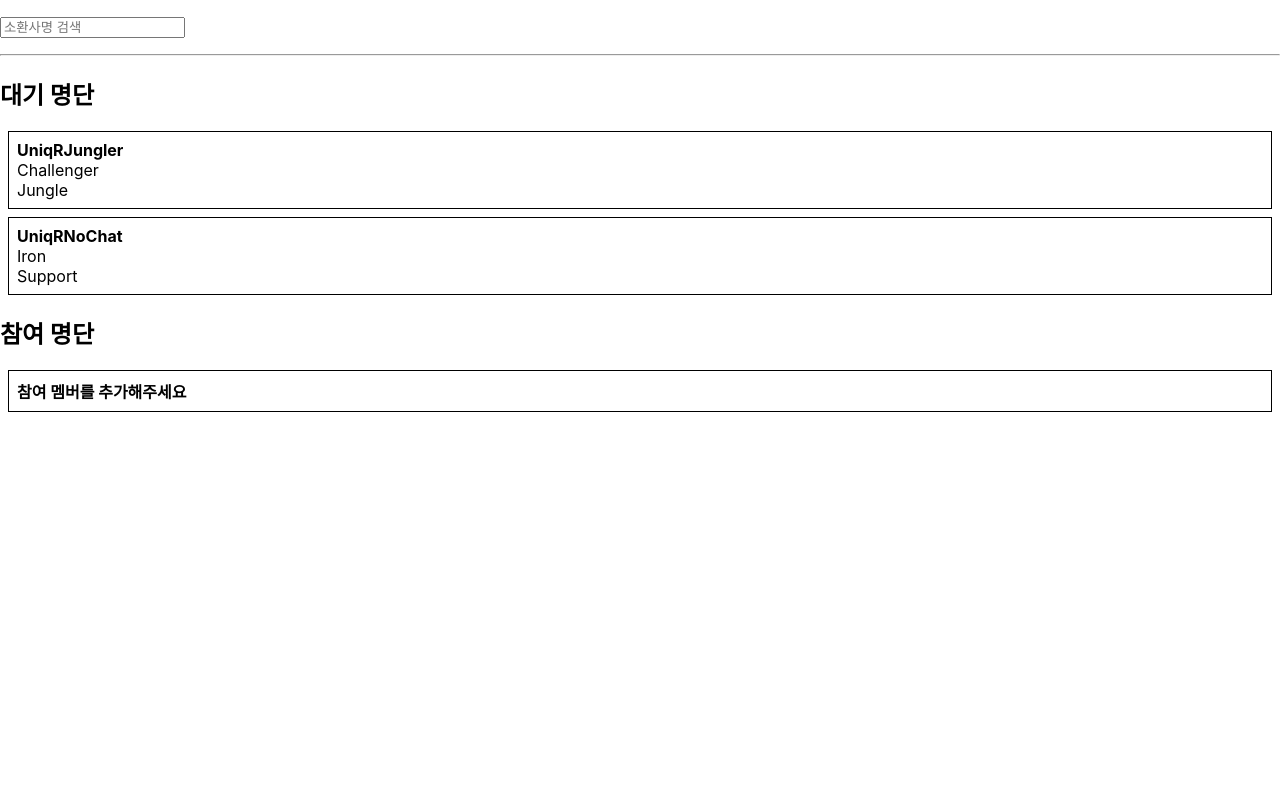
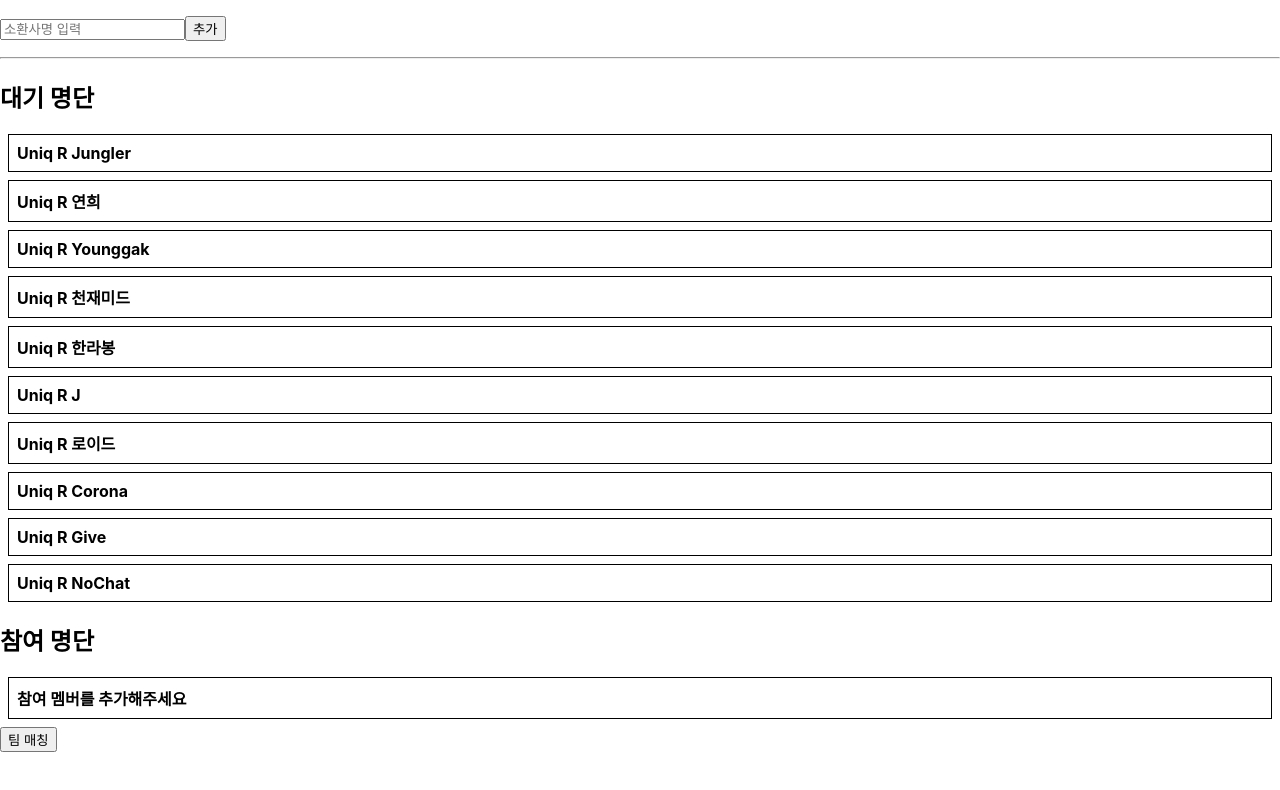
Before and after one commit to DeerOx2994/deerox_lab, a React (Create React App) app: page / in a window 1280 px wide. Shown: the top 790 px of the page. Built offline with nearby package versions, Linux system fonts and the light colour scheme.

Commit message:
DTO와 static data 분리

```diff
--- a/src/App.js
+++ b/src/App.js
@@ -1,28 +1,15 @@
 import React, {Component} from 'react';
 import MemberList from './lol_uniq/view/MemberList';
+import DefaultMember from './lol_uniq/data/DefaultMember';
 
 class App extends Component {
+  key = '10'
   state = {
-    members: [
-      {
-        nickname: 'UniqRJungler',
-        tier: 'Challenger',
-        position: 'Jungle',
-        userNumber: '0',
-        summoner: '',
-        match: ''
-      },
-      {
-        nickname: 'UniqRNoChat',
-        tier: 'Iron',
-        position: 'Support',
-        userNumber: '1',
-        summoner: '',
-        match: '',
-      }
-    ],
+    members: DefaultMember.members,
     searchKeyword: '',
-    selectedMembers: []
+    selectedMembers: [],
+    leftTeamMembers: [],
+    rightTeamMembers: []
   }
 
   handleChange = (e) => {
@@ -42,8 +29,8 @@ class App extends Component {
     })
   }
 
-  handleClick = (userNumber, listType) => {
-    console.log('handleClick listType = ' + listType)
+  handleUserInfoClick = (userNumber, listType) => {
+    console.log('handleUserInfoClick listType = ' + listType)
 
     const {members, selectedMembers} = this.state
 
@@ -70,6 +57,26 @@ class App extends Component {
           memberInfo => memberInfo.userNumber !== userNumber
         )
       })
+  }
+
+  addUser = (nickname) => {
+    console.log('addUser ' + nickname);
+
+    const {members} = this.state;
+
+    this.setState({
+      members: members.concat({
+        nickname: nickname,
+        userNumber: this.key++,
+      })
+    })
+  }
+
+  mixMember = () => {
+    console.log('mixMember')
+
+    //1. 각 팀당 임의의 2명을 할당
+    // leftTeamMembers.concat
   }
 
   render() {
@@ -106,17 +113,18 @@ class App extends Component {
       <div>
         <p>
           <input
-            placeholder="소환사명 검색"
+            placeholder="소환사명 입력"
             onChange={this.handleChange}
             value={searchKeyword}
           />
+          <button onClick={() => this.addUser(searchKeyword)}>추가</button>
         </p>
         <hr/>
         <h2>대기 명단</h2>
         <MemberList
           members = {resultList.length === 0 ? defaultMemberInfo : resultList}
           onUpdate = {() => this.handleUpdate()}
-          onClick = {this.handleClick}
+          onClick = {this.handleUserInfoClick}
           listType = '0'
         />
 
@@ -124,7 +132,17 @@ class App extends Component {
         <MemberList
           members = {selectedMembers.length === 0 ? defaultSelectedMemberInfo : selectedMembers}
           onUpdate = {() => this.handleUpdate()}
-          onClick = {this.handleClick}
+          onClick = {this.handleUserInfoClick}
+          listType = '1'
+        />
+
+        <button>팀 매칭</button>
+
+        <MemberList
+          listType = '1'
+        />
+
+        <MemberList
           listType = '1'
         />
       </div>
--- /dev/null
+++ b/src/lol_uniq/TodoList.js
@@ -0,0 +1,6 @@
+/**
+ * Mobx를 이용하여 state 관리 - http://woowabros.github.io/experience/2019/01/02/kimcj-react-mobx.html
+ * DB를 만들어서 티어 정보 저장
+ * UI 꾸미기
+ * Refactoring 진행
+ */
--- /dev/null
+++ b/src/lol_uniq/data/DefaultMember.js
@@ -0,0 +1,88 @@
+import React from 'react';
+
+class DefaultMember {
+    static members = [
+      {
+        nickname: 'Uniq R Jungler',
+        tier: '',
+        position: '',
+        userNumber: '0',
+        summoner: '',
+        match: ''
+      },
+      {
+        nickname: 'Uniq R 연희',
+        tier: '',
+        position: '',
+        userNumber: '1',
+        summoner: '',
+        match: ''
+      },
+      {
+        nickname: 'Uniq R Younggak',
+        tier: '',
+        position: '',
+        userNumber: '2',
+        summoner: '',
+        match: ''
+      },
+      {
+        nickname: 'Uniq R 천재미드',
+        tier: '',
+        position: '',
+        userNumber: '3',
+        summoner: '',
+        match: ''
+      },
+      {
+        nickname: 'Uniq R 한라봉',
+        tier: '',
+        position: '',
+        userNumber: '4',
+        summoner: '',
+        match: ''
+      },
+      {
+        nickname: 'Uniq R J',
+        tier: '',
+        position: '',
+        userNumber: '5',
+        summoner: '',
+        match: ''
+      },
+      {
+        nickname: 'Uniq R 로이드',
+        tier: '',
+        position: '',
+        userNumber: '6',
+        summoner: '',
+        match: ''
+      },
+      {
+        nickname: 'Uniq R Corona',
+        tier: '',
+        position: '',
+        userNumber: '7',
+        summoner: '',
+        match: ''
+      },
+      {
+        nickname: 'Uniq R Give',
+        tier: '',
+        position: '',
+        userNumber: '8',
+        summoner: '',
+        match: ''
+      },
+      {
+        nickname: 'Uniq R NoChat',
+        tier: '',
+        position: '',
+        userNumber: '9',
+        summoner: '',
+        match: '',
+      }
+    ]
+}
+
+export default DefaultMember;
--- a/src/lol_uniq/dto/MemberInfo.js
+++ b/src/lol_uniq/dto/MemberInfo.js
@@ -13,16 +13,28 @@ class MemberInfo extends Component{
             match: ''
         }
    }
+   state = {
+       isUpdated: false
+   }
 
     getUserData = async function(instance, nickname, key) {
-        if(nickname !== '') {
-            console.log('getUserData')
-
+        if(nickname !== undefined && nickname !== '') {
+            console.log('getUserData ' + nickname)
             try {
                 const summonerData = await instance.get(`/summoner/v4/summoners/by-name/${nickname}?api_key=${key}`);
                 const matchData = await instance.get(`/match/v4/matchlists/by-account/${summonerData.data.accountId}?api_key=${key}`);
+                const leagueData = await instance.get(`/league/v4/entries/by-summoner/${summonerData.data.id}?api_key=${key}`);
                 this.props.memberInfo.summoner = summonerData.data;
                 this.props.memberInfo.match = matchData.data;
+
+                this.props.memberInfo.nickname = summonerData.data.name;
+                this.props.memberInfo.tier =  leagueData.data.find((e) => {return e.queueType === 'RANKED_SOLO_5x5'}) === undefined ?
+                'UNRANKED' : leagueData.data.find((e) => {return e.queueType === 'RANKED_SOLO_5x5'}).tier + ' ' + leagueData.data.find((e) => {return e.queueType === 'RANKED_SOLO_5x5'}).rank;
+
+                this.setState({
+                    isUpdated: true
+                })
+                console.log(summonerData)
             } catch (error) {
                 console.error(error)
             }
@@ -37,22 +49,22 @@ class MemberInfo extends Component{
        };
 
        const {
-           nickname, tier, position, userNumber, summoner, match
+           tier, position, userNumber, summoner, match
        } = this.props.memberInfo;
-
        const {listType} = this.props;
        const {onClick} = this.props;
 
-       if(listType === '1') {
-            const ApiInfo = {
-                url : "/lol",
-                key : "RGAPI-87666eee-0ab1-48bd-a5fb-9e4d1f1ffdcf"
+       if(listType === '1' && this.state.isUpdated === false) {
+           const ApiInfo = {
+               url : "/lol",
+               key : "RGAPI-87666eee-0ab1-48bd-a5fb-9e4d1f1ffdcf"
             }
             ApiInfo.instance = axios.create({ baseURL : ApiInfo.url });
 
-            this.getUserData(ApiInfo.instance, nickname, ApiInfo.key);
+            this.getUserData(ApiInfo.instance, this.props.memberInfo.nickname, ApiInfo.key);
         }
 
+        const {nickname} = this.props.memberInfo;
 
        return(
             <div
@@ -63,8 +75,8 @@ class MemberInfo extends Component{
                     ? '참여 멤버를 추가해주세요'
                     : nickname
                 }</b></div>
-                <div>{tier}</div>
-                <div>{position}</div>
+                {listType !== '0'? <div>{tier}</div> : null}
+                {listType !== '0'? <div>{position}</div> : null}
             </div>
        );
    }
```
Also changed, not shown: src/lol_uniq/data/TierGrade.js (added, +70 -0 lines), src/lol_uniq/dto/TierInfo.js (added, +11 -0 lines).
